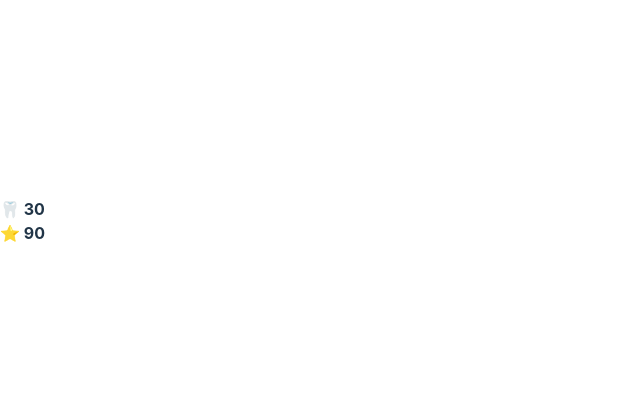
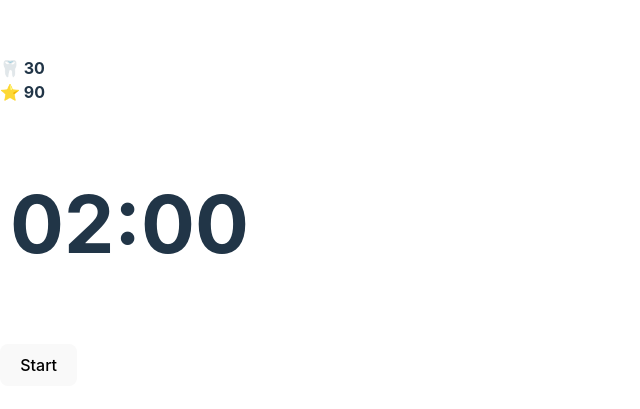
Before and after one commit to DepartureLV/brushing-encouragement-web-app, a React (Vite) app in the folder client/: page / in a window 1280 px wide. Shown: the part 179-588 px from the top of the page, without its empty margins (0-640 px from the left). Built offline with nearby package versions, Linux system fonts and the light colour scheme.

Commit message:
feat: merged timer and status display featuers

```diff
--- a/client/src/App.jsx
+++ b/client/src/App.jsx
@@ -2,6 +2,7 @@ import React, { useState, useEffect } from "react";
 import "./App.css";
 import Streak from "./components/Streak";
 import Star from "./components/Star";
+import Timer from "./components/Timer";
 
 function App() {
 // Use States
@@ -34,6 +35,9 @@ function App() {
       </div>
       <Streak className="streak" streakScore={streak}/>
       <Star className="star" starScore={star}/>
+      <>
+      <Timer/>
+      </>
     </>
   )
 }
```
